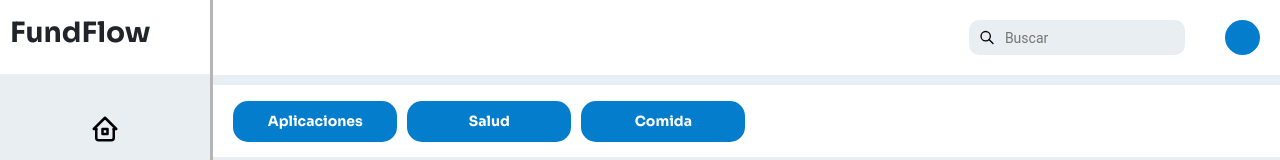
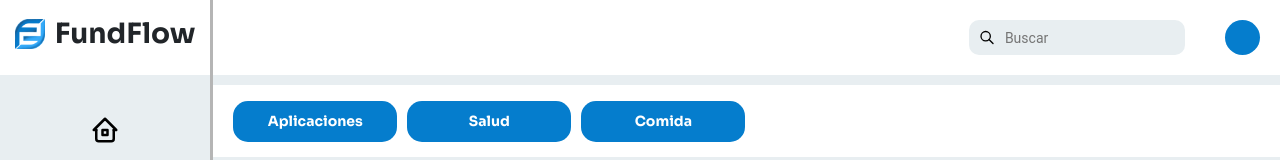
Before and after one commit to FundFloww/fundflow_web, an Angular app: page /inicio in a window 1280 px wide. Shown: the top 160 px of the page. Built offline with nearby package versions, Linux system fonts and the light colour scheme.

Commit message:
Mejoras en la side bar y logo añadido a esta misma

```diff
--- a/src/app/side-bar/side-bar.component.html
+++ b/src/app/side-bar/side-bar.component.html
@@ -1,6 +1,7 @@
 <div class="root">
     <section class="root-element">
         <div class="default-bar title-bar bg-light-l">
+            <img src="../../assets/img/logo_color.png" alt="logo">
             <h3 class="f-sora-bold">FundFlow</h3>
         </div>
         <div class="options">
--- a/src/app/side-bar/side-bar.component.scss
+++ b/src/app/side-bar/side-bar.component.scss
@@ -30,8 +30,15 @@
 .title-bar {
     display: flex;
     align-items: center;
-    min-height: 74.3px;
-    padding: 10px;
+    justify-content: center;
+    height: 75px;
+}
+
+.title-bar > img {
+    width: 30px;
+    height: 30px;
+    margin-right: 10px;
+    margin-bottom: 8px;
 }
 
 .options {
@@ -60,9 +67,6 @@
 }
 
 @media (max-width: 1300px) {
-    .option {
-    }
-
     .options {
         display: flex;
         flex-direction: column;
@@ -70,11 +74,17 @@
     }
 }
 
-@media (max-width: 900px) {
+@media (max-width: 1200px) {
     .title-bar > h3 {
         display: none;
     }
 
+    .title-bar > img {
+        margin: 0px;
+    }
+}
+
+@media (max-width: 900px) {
     .option {
         padding: 10px;
     }
```
